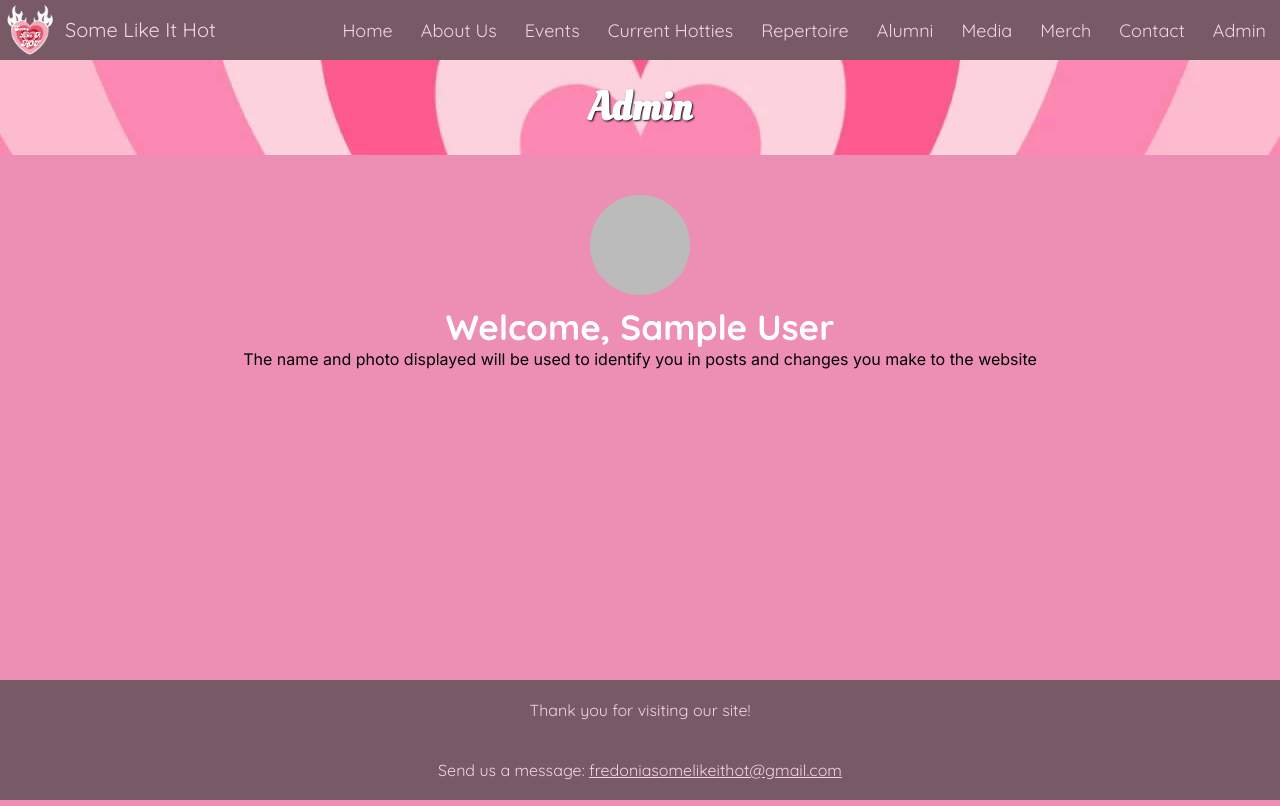
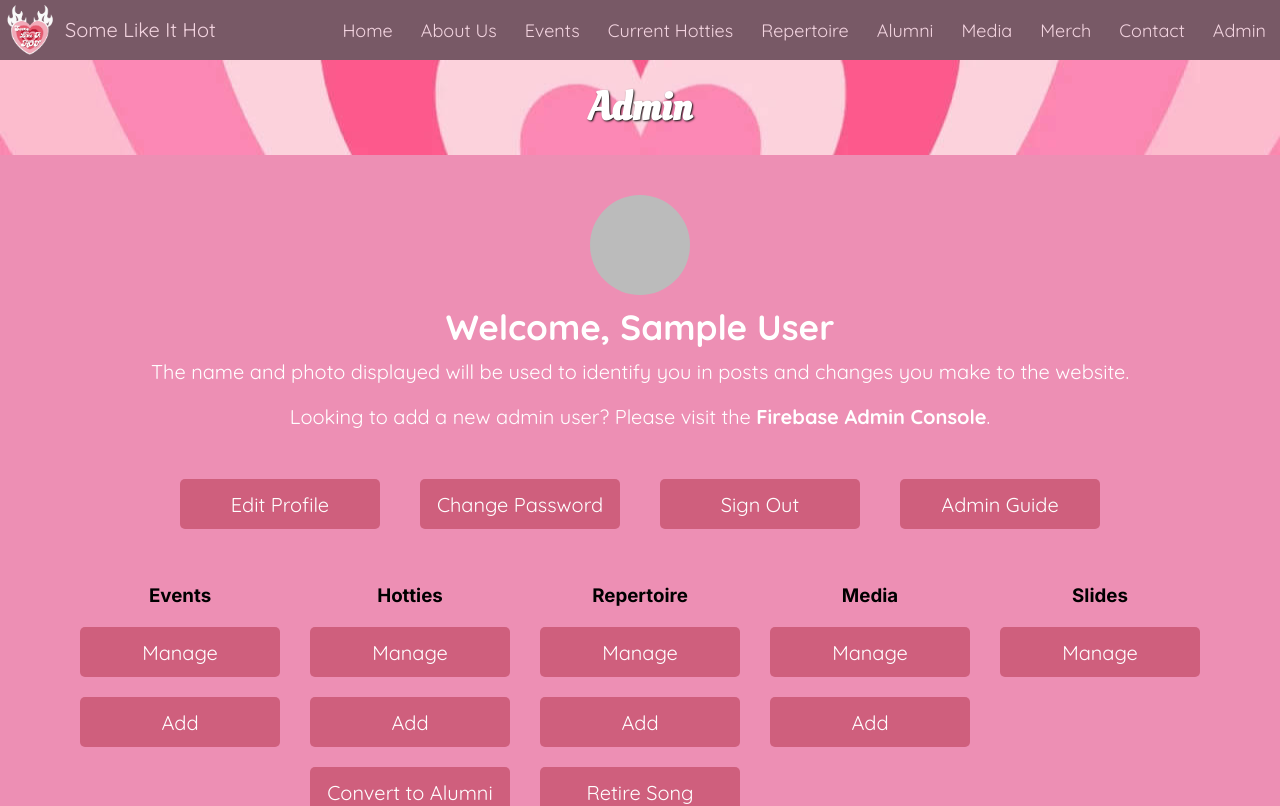
Before and after one commit to SquishyMona/somelikeithot-website, a Next.js app: page /admin in a window 1280 px wide. Shown: the top 806 px of the page. Built offline with nearby package versions, Linux system fonts and the light colour scheme; no server answers; sample sign-in values are in the browser's storage.

Commit message:
started admin dashboard

```diff
--- /dev/null
+++ b/src/app/admin/contentform.module.css
@@ -0,0 +1,69 @@
+.contentForm {
+    display: flex;
+    flex-direction: column;
+    align-items: center;
+    justify-content: center;
+    margin: 50px auto 50px auto;
+    width: 100%;
+    max-width: 800px;
+    box-sizing: border-box;
+}
+
+.contentForm h1 {
+    text-align: center;
+}
+
+.contentForm p {
+    margin: 10px;
+}
+
+.contentForm button {
+    margin-top: 20px;
+    background-color: #cf5f7d;
+    padding: 10px 20px 10px 20px;
+    margin: 20px 20px 0 20px;
+    border: none;
+    border-radius: 5px;
+    font-weight: bold;
+    cursor: pointer;
+    min-width: 120px;
+}
+
+.inputField {
+    width: 40%;
+    padding: 10px;
+    margin: 10px 0 10px 0;
+    box-sizing: border-box;
+    border: 1px solid #ccc;
+    border-radius: 5px;
+    text-align: center;
+    font-weight: bold;
+}
+
+.contentForm input {
+    padding: 10px 0 10px 0;
+    margin: 10px 0 10px 0;
+    box-sizing: border-box;
+    border: 1px solid #cccccc00;
+    border-radius: 5px;
+    text-align: center;
+    font-weight: bold;
+
+}
+
+.contentForm textarea {
+    width: 80%;
+    height: 200px;
+    padding: 10px;
+    margin: 10px 0 10px 0;
+    box-sizing: border-box;
+    border: 1px solid #ccc;
+    border-radius: 5px;
+    text-align: center;
+    font-family: 'Roboto', sans-serif;
+}
+
+.actions {
+    display: flex;
+    flex-direction: row;
+}
--- a/src/app/admin/page.module.css
+++ b/src/app/admin/page.module.css
@@ -19,3 +19,99 @@
     border-radius: 50%;
     margin-top: 20px;
 }
+
+.profile p {
+    color: white;
+    font-family: Quicksand;
+    font-size: 20px;
+    margin: 10px 35px;
+    text-align: center;
+}
+
+.profile a {
+    color: white;
+    font-family: Quicksand;
+    font-weight: bold;
+    text-decoration: none;
+
+}
+
+.profileActions {
+    display: flex;
+    flex-direction: row;
+    margin-top: 20px;
+    flex-wrap: wrap;
+    justify-content: center;
+}
+
+.profileActions button {
+    width: 200px;
+    height: 50px;
+    background-color: #cf5f7d;
+    color: white;
+    font-family: Quicksand;
+    font-size: 20px;
+    border: none;
+    border-radius: 5px;
+    margin: 20px;
+    cursor: pointer;
+}
+
+.dashboard {
+    display: flex;
+    flex-direction: row;
+    flex-wrap: wrap;
+    justify-content: center;
+    margin: 20px;
+    text-align: center;
+}
+
+.dashboard h2 {
+    flex-basis: 100%;
+    margin: 40px;
+}
+
+.actions {
+    display: flex;
+    flex-direction: column;
+    margin: 15px;
+}
+
+.actions button {
+    width: 200px;
+    height: 50px;
+    background-color: #cf5f7d;
+    color: white;
+    font-family: Quicksand;
+    font-size: 20px;
+    border: none;
+    border-radius: 5px;
+    margin-top: 20px;
+    cursor: pointer;
+}
+
+.modal {
+    display: flex;
+    flex-direction: column;
+    align-items: center;
+    justify-content: center;
+    position: fixed;
+    top: 0;
+    left: 0;
+    width: 100%;
+    height: 100%;
+    background-color: rgba(0, 0, 0, 0.5);
+    z-index: 1000;
+}
+
+.modalContent {
+    display: flex;
+    flex-direction: column;
+    align-items: center;
+    justify-content: center;
+    width: 50%;
+    height: 50%;
+    background-color: white;
+    border-radius: 10px;
+    padding: 20px;
+}
--- a/src/app/admin/page.tsx
+++ b/src/app/admin/page.tsx
@@ -1,9 +1,12 @@
 "use client";
 
 import { useState, useEffect } from "react";
-import { useAuthContext } from "@/context/authcontext";
+import { AuthContext, useAuthContext } from "@/context/authcontext";
 import { useRouter } from "next/navigation";
+import { signOut } from "firebase/auth";
 import styles from "./page.module.css";
+import { getAuth } from "firebase/auth";
+
 
 export default function Admin() {
     const { user } = useAuthContext();
@@ -11,11 +14,13 @@ export default function Admin() {
 
     useEffect(() => {
         if (user === null) {
-            router.push("/admin/login");
+            router.push("/signin");
         }
     }, [user]);
 
     return (
+        <AuthContext.Provider value={{ user }}>
+        { user ?
             <>
                 <div className="header">
                     <h1>Admin</h1>
@@ -23,8 +28,47 @@ export default function Admin() {
                 <div className={styles.profile}>
                     <img src={user?.photoURL} />
                     <h2>Welcome, {user?.displayName}</h2>
-                <p>The name and photo displayed will be used to identify you in posts and changes you make to the website</p>
+                    <p>The name and photo displayed will be used to identify you in posts and changes you make to the website.</p>
+                    <p>Looking to add a new admin user? Please visit the <a href="https://console.firebase.google.com/project/slihnextwebsite/authentication/users">Firebase Admin Console</a>.</p>
+                    <div className={styles.profileActions}>
+                        <button onClick={() => router.push('/admin/editprofile')}>Edit Profile</button>
+                        <button onClick={() => router.push('/admin/changepassword')}>Change Password</button>
+                        <button onClick={() => signOut(getAuth()).then(router.push('/'))}>Sign Out</button>
+                        <button>Admin Guide</button>
+                    </div>
+                </div>
+                <div className={styles.dashboard}>
+                    <div className={styles.actions}>
+                        <h3>Events</h3>
+                        <button>Manage</button>
+                        <button>Add</button>
+                    </div>
+                    <div className={styles.actions}>
+                        <h3>Hotties</h3>
+                        <button>Manage</button>
+                        <button>Add</button>
+                        <button>Convert to Alumni</button>
+                        <button>Convert to Eboard</button>
+                    </div>
+                    <div className={styles.actions}>
+                        <h3>Repertoire</h3>
+                        <button>Manage</button>
+                        <button>Add</button>
+                        <button>Retire Song</button>
+                    </div>
+                    <div className={styles.actions}>
+                        <h3>Media</h3>
+                        <button>Manage</button>
+                        <button>Add</button>
+                    </div>
+                    <div className={styles.actions}>
+                        <h3>Slides</h3>
+                        <button>Manage</button>
+                    </div>
                 </div>
             </>
+        : null
+        }
+        </AuthContext.Provider>
     )
 }
```
Also changed, not shown: src/app/admin/changepassword/page.tsx (added, +54 -0 lines), src/app/admin/editprofile/page.tsx (added, +67 -0 lines). Lines whose indentation alone changed are shown as unchanged.
